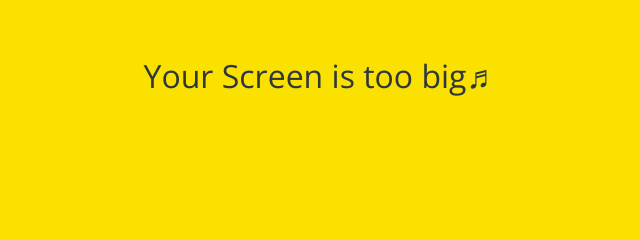
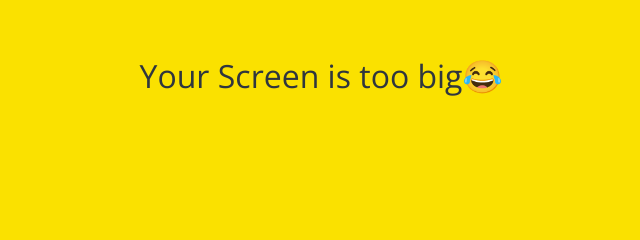
Before and after one commit to ShinEun9/HTMLCSS-kakakotalk_clone-2020, a plain HTML site: page friends.html in a window 1280 px wide. Shown: the part 324-564 px from the top of the page, 319-959 px from the left. Drawn offline with nearby package versions, Linux system fonts and the light colour scheme; a web font is replaced by a local one.

Commit message:
Update friends.html

```diff
--- a/friends.html
+++ b/friends.html
@@ -109,7 +109,7 @@
     </div>
 
     <div id="no-mobile">
-      <span>Your Screen is too big♬</span>
+      <span>Your Screen is too big😂</span>
     </div>
     <script
       src="https://kit.fontawesome.com/6478f529f2.js"
```
